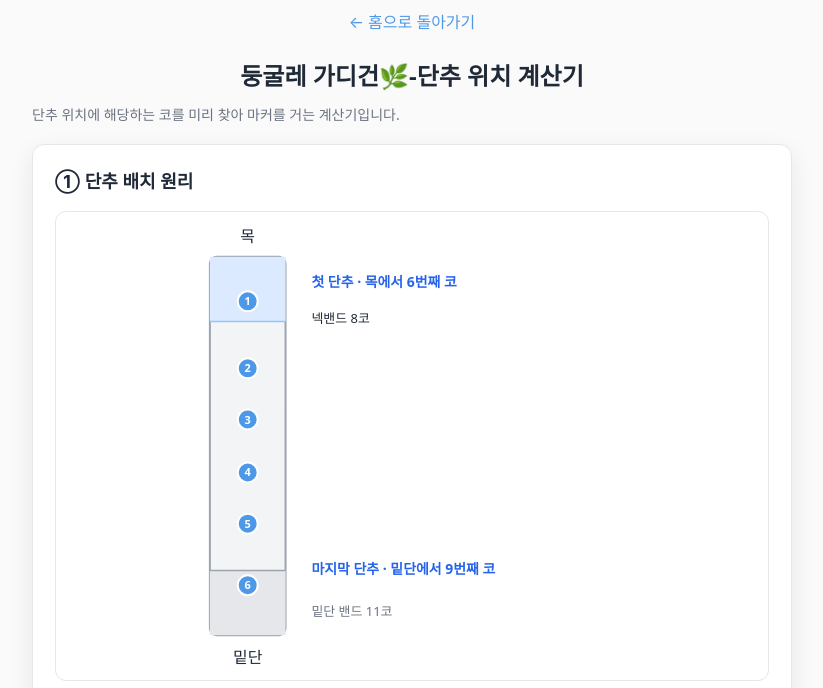
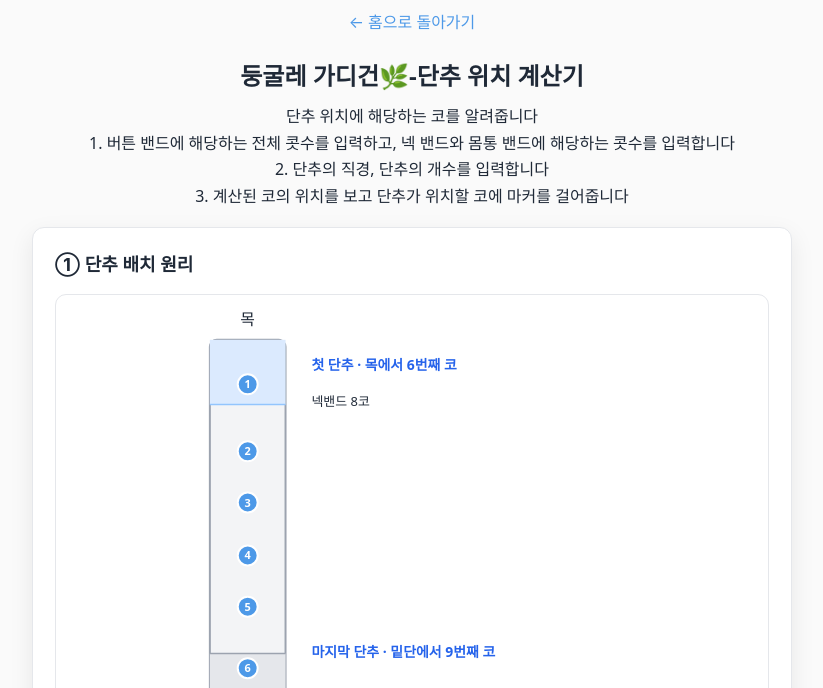
Before and after one commit to goronut/sloth.knitting.club, a plain HTML site: page buttonhole-calculator.html in a window 1280 px wide. Shown: the part 97-785 px from the top of the page, without its empty margins (228-1051 px from the left). Drawn offline with Linux system fonts and the light colour scheme.

Commit message:
Update buttonhole-calculator.html

```diff
--- a/buttonhole-calculator.html
+++ b/buttonhole-calculator.html
@@ -248,9 +248,12 @@ button:hover { background: #374151; }
 <main>
 
 <h2><center>둥굴레 가디건🌿-단추 위치 계산기</center></h2>
-<p class="muted"  text-align: center>
-  단추 위치에 해당하는 코를 미리 찾아
-  마커를 거는 계산기입니다.
+<p class="muted">
+  <center>단추 위치에 해당하는 코를 알려줍니다<br>
+  1. 버튼 밴드에 해당하는 전체 콧수를 입력하고,
+    넥 밴드와 몸통 밴드에 해당하는 콧수를 입력합니다<br>
+  2. 단추의 직경, 단추의 개수를 입력합니다<br>
+  3. 계산된 코의 위치를 보고 단추가 위치할 코에 마커를 걸어줍니다</center>
 </p>
 
 <section class="panel">
```
